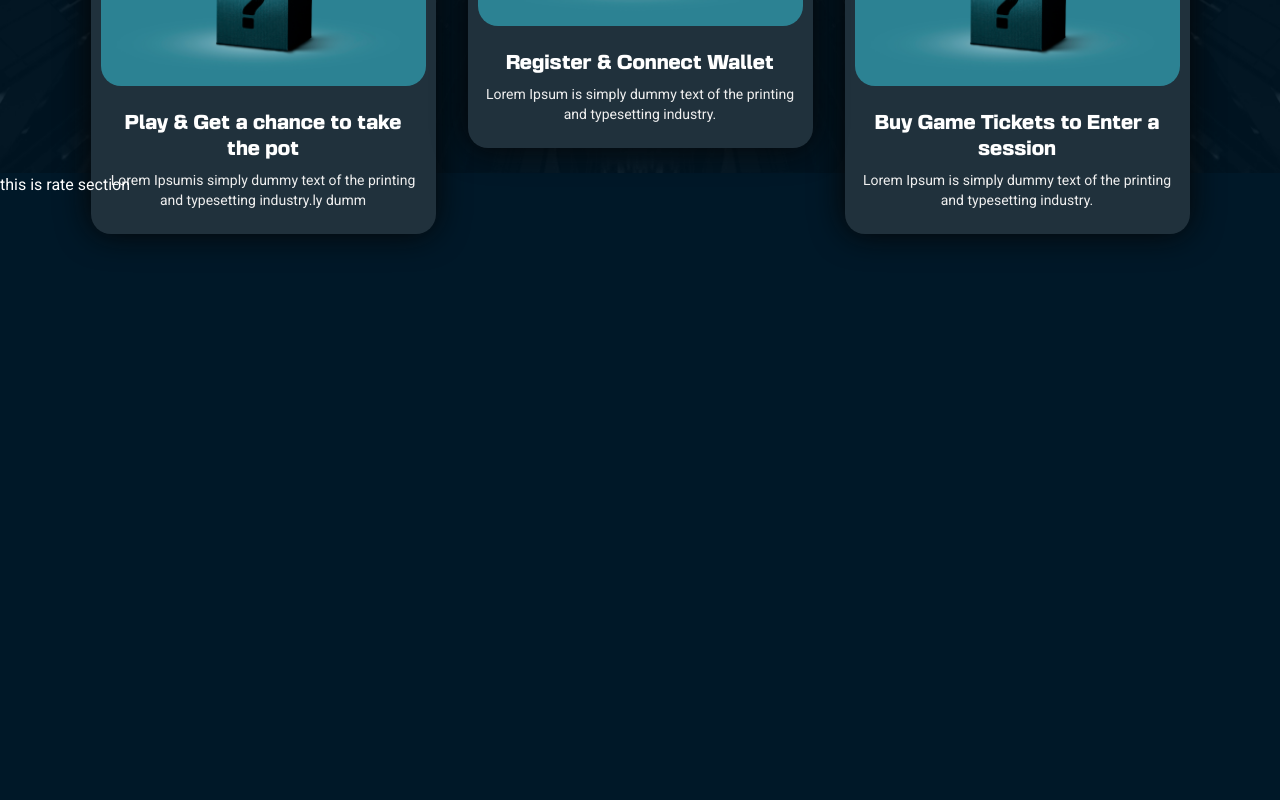
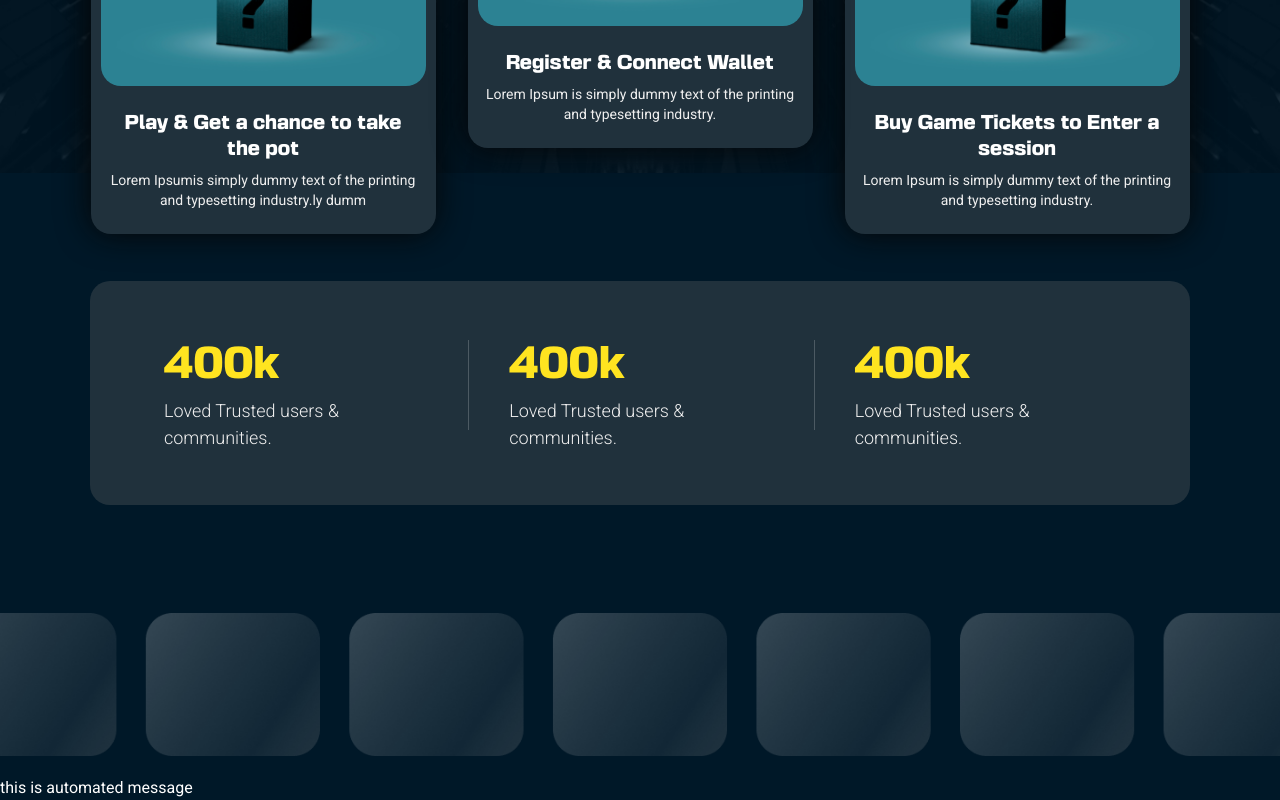
Before and after one commit to Anjeela-Ali/nextjs-mui-test-app, a Next.js app: page / in a window 1280 px wide. Shown: the part 862-1662 px from the top of the page. Before the commit the page ends 1238 px from the top, so only its background shows below. Built offline with nearby package versions, Linux system fonts and the light colour scheme.

Commit message:
Added media

```diff
--- a/src/app/home/page.tsx
+++ b/src/app/home/page.tsx
@@ -1,6 +1,7 @@
 
 'use client'
 
+import Automated from "./ui/Automated";
 import HeroSection from "./ui/HeroSection";
 import RateSection from "./ui/Rate";
 
@@ -10,7 +11,8 @@ const HomePage = () => {
   return (
     <>
       <HeroSection />
-      <RateSection />
+      <RateSection  />
+      <Automated />
     </>
   )
 }
--- /dev/null
+++ b/src/app/home/ui/Automated.tsx
@@ -0,0 +1,11 @@
+import React from 'react'
+
+const Automated = () => {
+  return (
+    <>
+      this is automated message
+    </>
+  )
+}
+
+export default Automated
--- a/src/app/home/ui/Rate.tsx
+++ b/src/app/home/ui/Rate.tsx
@@ -1,11 +1,80 @@
-import React from 'react'
+import React from 'react';
+import { Box, Grid, Container } from '@mui/material';
+import StatsCard from './RateCards';
+import { Colors } from '@/app/theme/colors';
+import Image from 'next/image';
 
-const RateSection = () => {
-  return (
-    <div>
-      this is rate section
-    </div>
-  )
-}
+const StatsSection = () => {
+    return (
+        <>
+            <Box sx={{
+                padding: { xs: 2, sm: 4, md: 6 }
+            }}>
+                <Box maxWidth="1100px" sx={{
+                    margin: '60px auto',
+                    backgroundColor: Colors.background.paper,
+                    borderRadius: '20px',
+                    padding: '30px'
+                }}>
+                    <Box sx={{
+                        display: 'flex',
+                        justifyContent: 'center',
+                        paddingLeft: '20px'
+                    }}>
+                        <Grid container spacing={2} justifyContent='center'>
+                            <Grid item xs={12} sm={4} sx={{
+                                paddingLeft: '27px',
+                                position: 'relative',
+                                '&:not(:last-child)::after': {
+                                    content: '""',
+                                    position: 'absolute',
+                                    right: 0,
+                                    top: '50%',
+                                    transform: 'translateY(-50%)',
+                                    height: '50%', // Adjust this to make the border smaller
+                                    borderRight: '1px solid rgba(255, 255, 255, 0.2)',
+                                }
 
-export default RateSection
+                            }}>
+                                <StatsCard number="400k" text="Loved Trusted users & communities." />
+                            </Grid>
+                            <Grid item xs={12} sm={4} sx={{
+                                position: 'relative',
+                                '&:not(:last-child)::after': {
+                                    content: '""',
+                                    position: 'absolute',
+                                    right: 0,
+                                    top: '50%',
+                                    transform: 'translateY(-50%)',
+                                    height: '50%', // Adjust this to make the border smaller
+                                    borderRight: '1px solid rgba(255, 255, 255, 0.2)',
+                                }
+                            }}>
+                                <StatsCard number="400k" text="Loved Trusted users & communities." />
+                            </Grid>
+                            <Grid item xs={12} sm={4}>
+                                <StatsCard number="400k" text="Loved Trusted users & communities." />
+                            </Grid>
+                        </Grid>
+                    </Box>
+
+                </Box>
+            </Box>
+            <Box sx={{
+                marginBottom: '20px'
+            }}>
+                <Image
+                    src='/box.png'
+                    alt=''
+                    width={2200}
+                    height={100}
+                />
+            </Box>
+        </>
+
+
+
+    );
+};
+
+export default StatsSection;
--- /dev/null
+++ b/src/app/home/ui/RateCards.tsx
@@ -0,0 +1,34 @@
+import React from 'react';
+import { Box, Typography } from '@mui/material';
+import { Colors } from '@/app/theme/colors';
+
+const   StatsCard = ({ number, text }:{
+    number:string,
+    text:string
+}) => {
+    return (
+        <Box sx={{
+            padding: { xs: 2, sm: 3 },
+            textAlign: 'left',
+        }}>
+            <Typography variant="body2" sx={{
+                fontSize: { xs: '24px', sm: '36px', md: '40px' },
+                color: Colors.text.secondary,
+                fontFamily:'Basement Grotesque',
+                lineHeight:'62px'
+            }}>
+                {number}
+            </Typography>
+            <Typography variant="body1" sx={{
+                fontSize: { xs: '12px', sm: '16px', md: '18px' },
+                color: '#EFEFEF',
+                // textAlign:'left',
+                fontWeight:'300'
+            }}>
+                {text}
+            </Typography>
+        </Box>
+    );
+};
+
+export default StatsCard;
```
Also changed, not shown: public/box.png (added).
